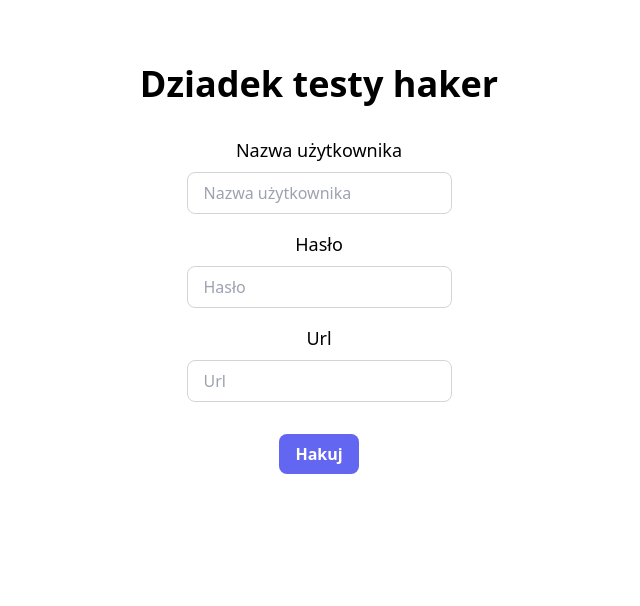
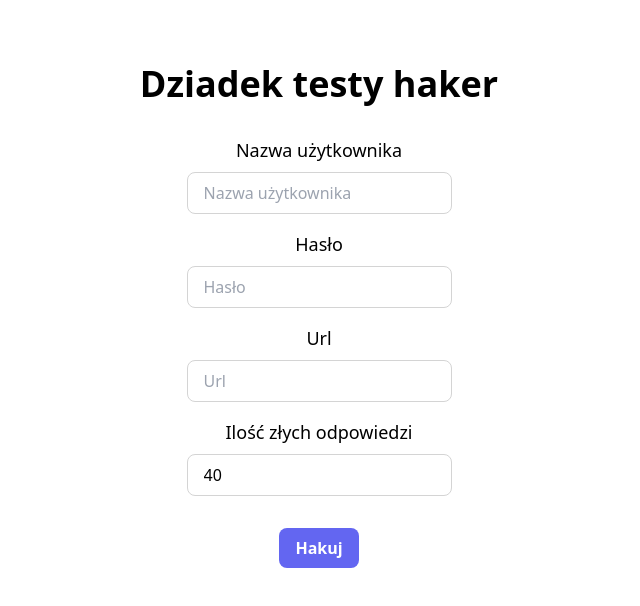
Before and after one commit to aruzo1/siwy_bot, a Next.js app: page / in a window 1280 px wide. Shown: the top 606 px of the page, without its empty margins (321-961 px from the left). Built offline with nearby package versions, Linux system fonts and the light colour scheme.

Commit message:
Update index.tsx

```diff
--- a/pages/index.tsx
+++ b/pages/index.tsx
@@ -5,6 +5,7 @@ const HomePage = () => {
   const [username, setUsername] = useState("");
   const [password, setPassword] = useState("");
   const [url, setUrl] = useState("");
+  const [correctAnswers, setCorrectAnswers] = useState(40);
 
   const [isLoading, setIsLoading] = useState(false);
   const [error, setError] = useState<null | string>(null);
@@ -20,6 +21,10 @@ const HomePage = () => {
 
   const handleUrl = useCallback((e: FormEvent<HTMLInputElement>) => {
     setUrl(e.currentTarget.value);
+  }, []);
+
+  const handleCorrectAnswers = useCallback((e: FormEvent<HTMLInputElement>) => {
+    setCorrectAnswers(e.currentTarget.value);
   }, []);
 
   const handleSubmit = useCallback(
@@ -91,6 +96,20 @@ const HomePage = () => {
         required
       />
 
+      <label className="label mt-4" htmlFor="url">
+        Ilość złych odpowiedzi
+      </label>
+      <input
+        className="input mt-2"
+        id="correctAnswers"
+        name="correctAnswers"
+        type="number"
+        placeholder="Ilość"
+        value={correctAnswers}
+        onChange={handleCorrectAnswers}
+        required
+      />
+
       <button className="btn mt-8" type="submit">
         {isLoading ? "W trakcie hakowania..." : "Hakuj"}
       </button>
```
